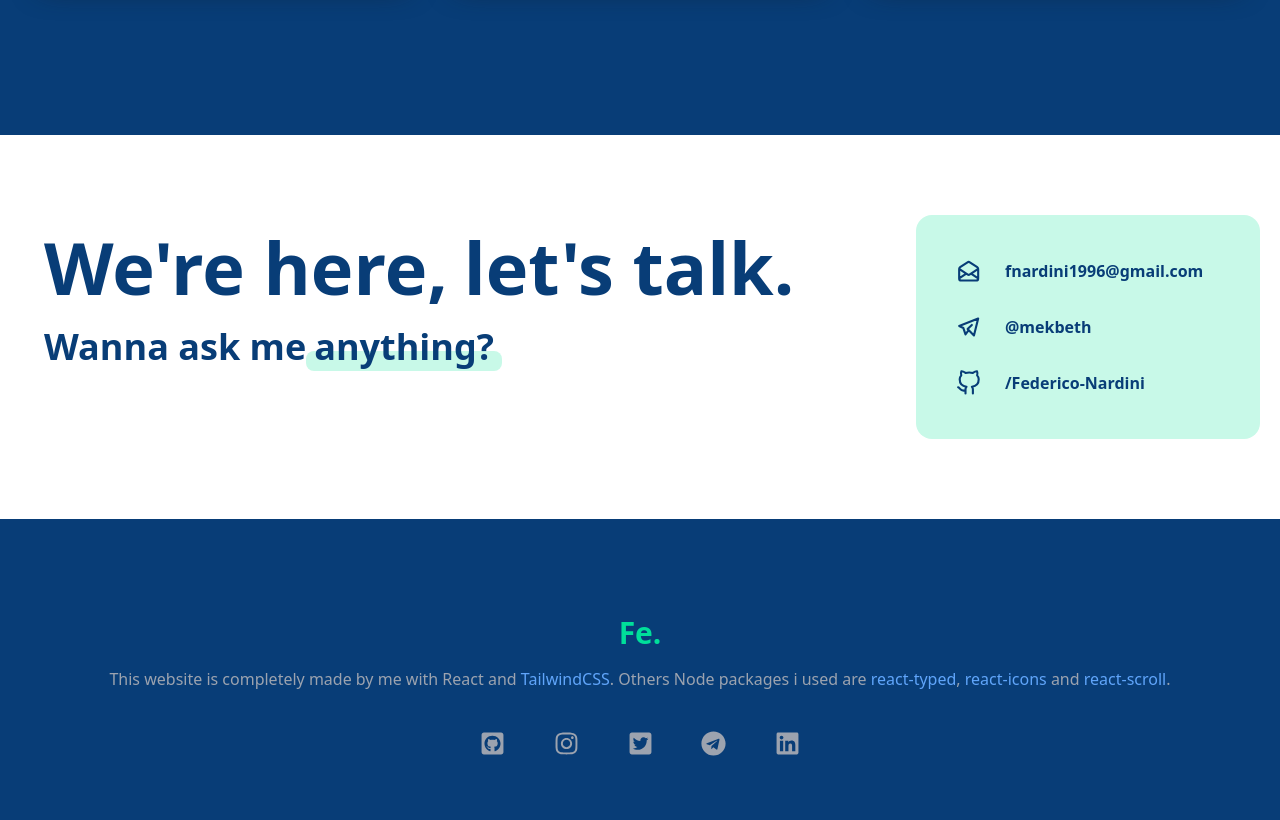
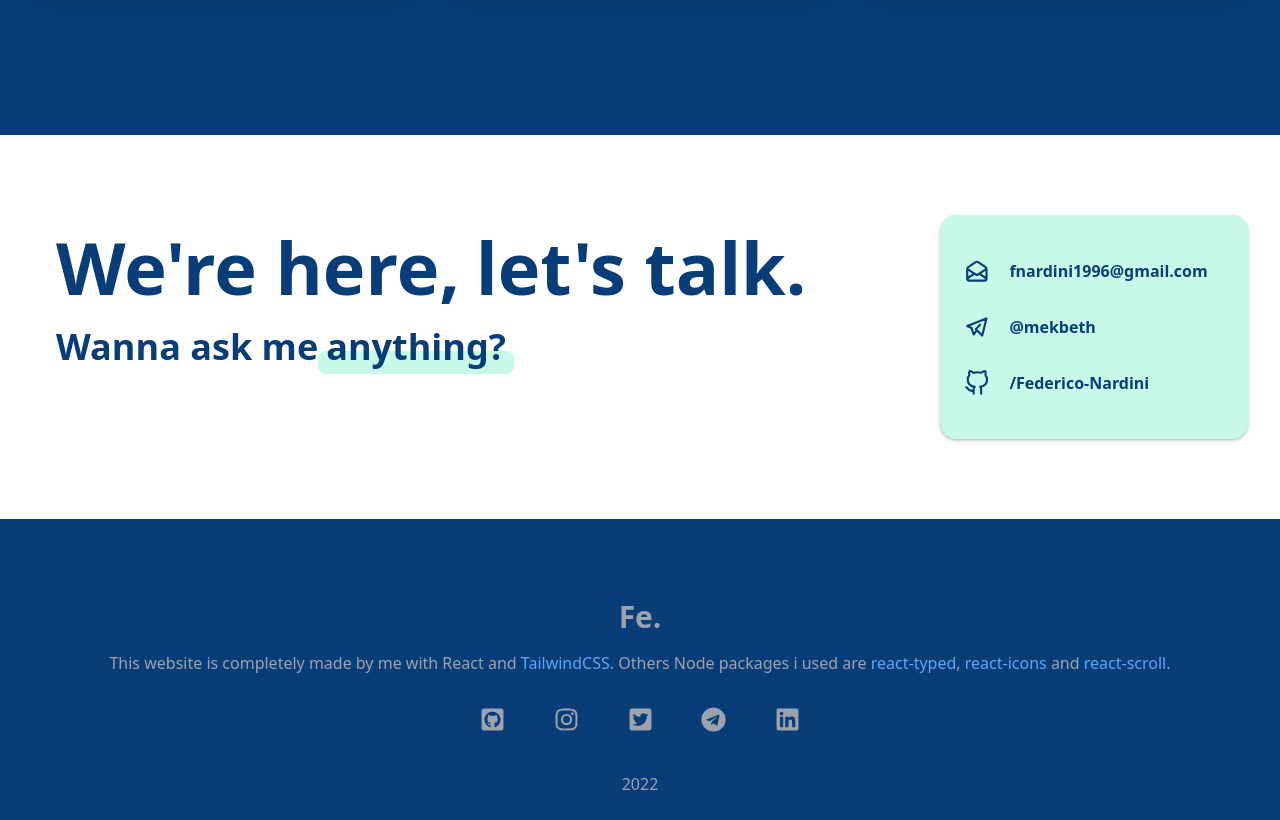
Before and after one commit to Federico-Nardini/portfolio, a React (Vite) app: page / in a window 1280 px wide. Shown: the part 2080-2900 px from the top of the page. Built offline with nearby package versions, Linux system fonts and the light colour scheme.

Commit message:
add shadow to green contact box

```diff
--- a/src/Components/About.jsx
+++ b/src/Components/About.jsx
@@ -7,7 +7,7 @@ const About = () => {
         <div id="about" className="w-full bg-white py-16 px-8">
             <div className="max-w-[1240px] mx-auto grid md:grid-cols-2">
                 <img
-                    className="w-[500px] mx-auto my-auto rounded-3xl"
+                    className="w-[500px] mx-auto  my-auto rounded-3xl"
                     src={Balerion}
                     alt="laptop img"
                 />
--- a/src/Components/Contacts.jsx
+++ b/src/Components/Contacts.jsx
@@ -6,7 +6,7 @@ import { FiGithub } from "react-icons/fi";
 
 const Contacts = () => {
     return (
-        <div id="contact" className="w-full pb-16 pt-8 md:pt-16 text-primary bg-white px-4">
+        <div id="contact" className="w-full pb-16 pt-8 md:pt-16 text-primary bg-white px-8">
             <div className="max-w-[1240px] mx-auto flex flex-col md:flex-row">
                 <div className="lg:col-span-2 my-4   mb-auto mr-auto py-4 px-6 rounded-2xl">
                     <div className=" ">
@@ -16,18 +16,18 @@ const Contacts = () => {
                         </div>
                         <h1 className="md:text-4xl flex flex-col  md:flex-row  sm:text-3xl text-2xl font-bold py-2">
                             Wanna ask me
-                            <div className="bg-accentLighter ml-[-8px] md:ml-[0px] mt-4 mx-auto md:mt-6 h-[20px] px-2 rounded-lg">
+                            <div className="bg-accentLighter ml-[-8px] md:ml-[0px] mt-4 mx-auto md:mt-6 h-[20px] md:h-[23px] px-2 rounded-lg">
                                 <div className="mt-[-16px]  md:mt-[-24px]">anything?</div>
                             </div>
                         </h1>
                     </div>
                 </div>
-                <div className="my-4 bg-accentLighter text-primary py-8 px-10 rounded-2xl">
+                <div className="my-4 bg-accentLighter shadow-6 text-primary py-8 px-6 rounded-2xl">
                     <div className="flex  items-center mb-2 justify-between w-full">
                         <HiOutlineMailOpen size={30} />
                         <a
                             href="mailto:fnardini1996@gmail.com"
-                            className="p-3 ml-3 flex w-full  rounded-md font-semibold"
+                            className="p-3 ml-2 flex w-full  rounded-md font-semibold"
                         >
                             fnardini1996@gmail.com
                         </a>
@@ -37,7 +37,7 @@ const Contacts = () => {
                         <a
                             href="https://telegram.me/mekbeth"
                             target="_blank"
-                            className="p-3 ml-3 flex w-full  rounded-md font-semibold"
+                            className="p-3 ml-2 flex w-full  rounded-md font-semibold"
                         >
                             @mekbeth
                         </a>
@@ -47,7 +47,7 @@ const Contacts = () => {
                         <a
                             href="https://github.com/Federico-Nardini"
                             target="_blank"
-                            className="p-3 ml-3 flex w-full  border-white  rounded-md font-semibold"
+                            className="p-3 ml-2 flex w-full  border-white  rounded-md font-semibold"
                         >
                             /Federico-Nardini
                         </a>
--- a/src/Components/Footer.jsx
+++ b/src/Components/Footer.jsx
@@ -11,11 +11,11 @@ import {
 
 const Footer = () => {
     return (
-        <div className=" mx-auto py-20 md:pt-24 md:pb-10 px-4 bg-primary text-gray-400">
+        <div className=" mx-auto pt-20 pb-0 md:pt-20 md:pb-0 px-4 bg-primary text-gray-400">
             <div className="md:flex-col md:text-center md:justify-center ">
-                <h1 className=" text-3xl font-bold text-[#00df9a]">Fe.</h1>
+                <h1 className=" text-3xl font-bold text-gray-400">Fe.</h1>
 
-                <p className="py-4">
+                <p className="pt-4 pb-2">
                     This website is completely made by me with React and{" "}
                     <a className="text-blue-400" target="_blank" href="https://tailwindcss.com/">
                         TailwindCSS
@@ -83,6 +83,7 @@ const Footer = () => {
                         <FaLinkedin size={25} />
                     </a>
                 </div>
+                <p className="text-center mt-10 mb-2">2022</p>
             </div>
         </div>
     );
--- a/tailwind.config.cjs
+++ b/tailwind.config.cjs
@@ -22,6 +22,10 @@ module.exports = {
             },
             boxShadow: {
                 2: "rgb(17, 32, 49) 0px 20px 30px -10px;",
+                3: "rgba(0, 0, 0, 0.15) 0px 5px 15px 0px;",
+                4: "rgba(17, 12, 46, 0.15) 0px 48px 100px 0px;",
+                5: " rgba(0, 0, 0, 0.1) 0px 4px 12px;",
+                6: "rgba(50, 50, 93, 0.25) 0px 2px 5px -1px, rgba(0, 0, 0, 0.3) 0px 1px 3px -1px;",
             },
         },
     },
```
